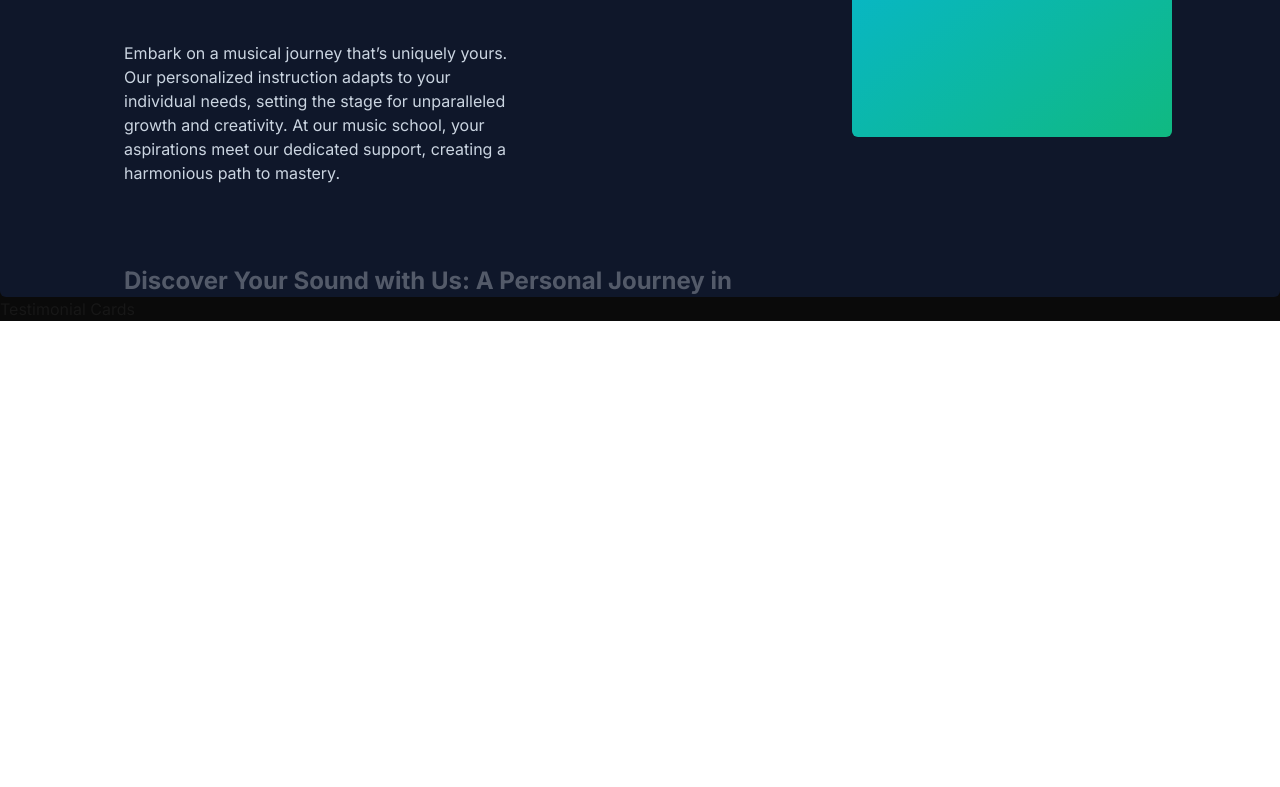
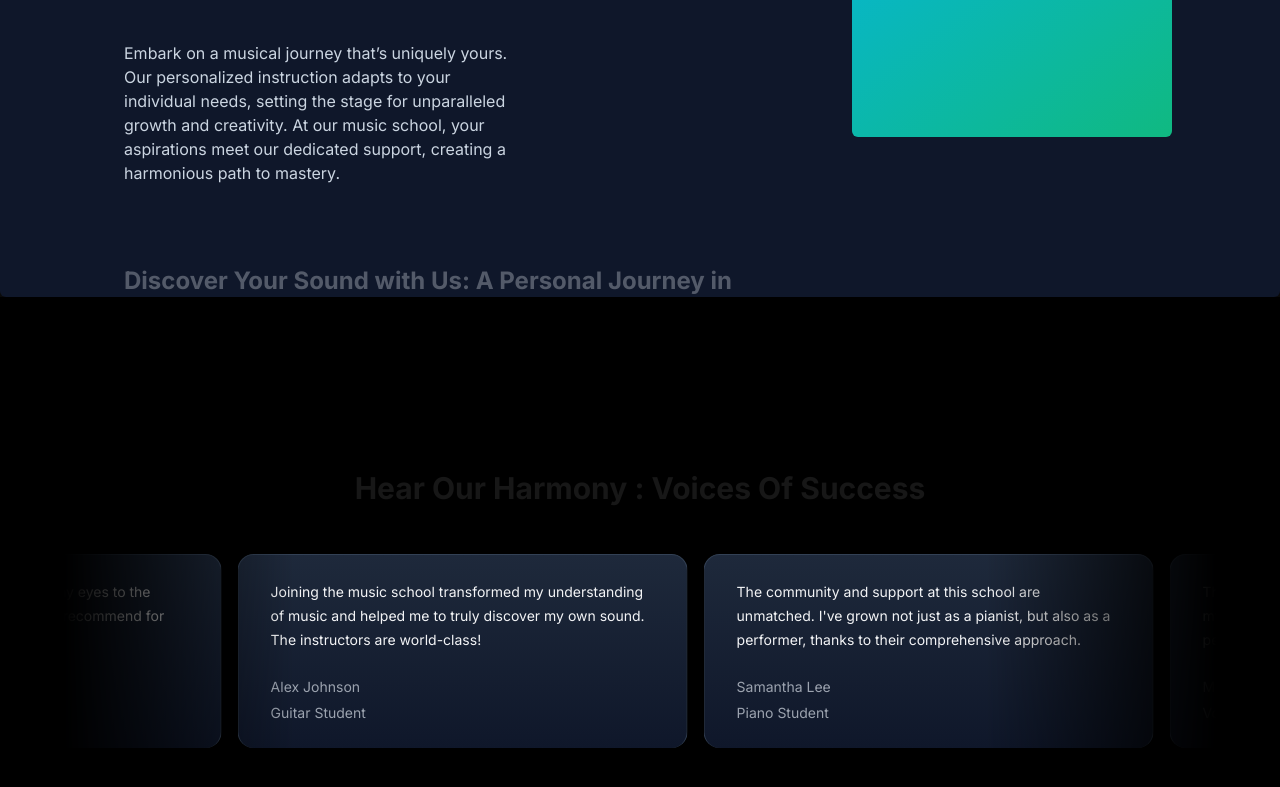
Before and after one commit to Avaya02/NextJS-MusicAcademy, a Next.js app: page / in a window 1280 px wide. Shown: the part 1551-2338 px from the top of the page. Before the commit the page ends 1872 px from the top, so only its background shows below. Built offline with nearby package versions, Linux system fonts and the light colour scheme.

Commit message:
Styling and props passed

```diff
--- a/src/components/TestimonialCards.tsx
+++ b/src/components/TestimonialCards.tsx
@@ -1,4 +1,10 @@
 'use client'
+import { InfiniteMovingCards } from "./ui/infinite-moving-cards";
+
+
+
+
+
 const musicSchoolTestimonials = [
     {
       quote:
@@ -34,9 +40,19 @@ const musicSchoolTestimonials = [
 
 function TestimonialCards() {
   return (
-    <div>
-      Testimonial Cards
+    <div className='h-[40rem] w-full dark:bg-black dark:bg-grid-white/[0.2] relative flex flex-col justify-center items-center overflow-hidden '>
+    <h2 className='text-3xl font-bold text-center mb-8 z-10'>Hear Our Harmony : Voices Of Success</h2>
+    <div className='flex justify-center w-full overflow-hidden px-4 sm:px-6 lg:px-8'>
+        <div className='w-full max-w-6xl'>
+        <InfiniteMovingCards
+        items={musicSchoolTestimonials} //the manipulated data which was defined above jsx
+        direction="right"
+        speed="slow"
+    />
+
+        </div>
     </div>
+</div>
   )
 }
 
```
